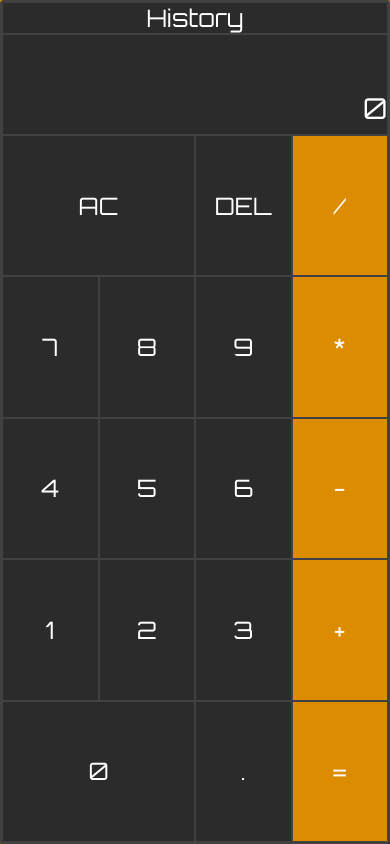
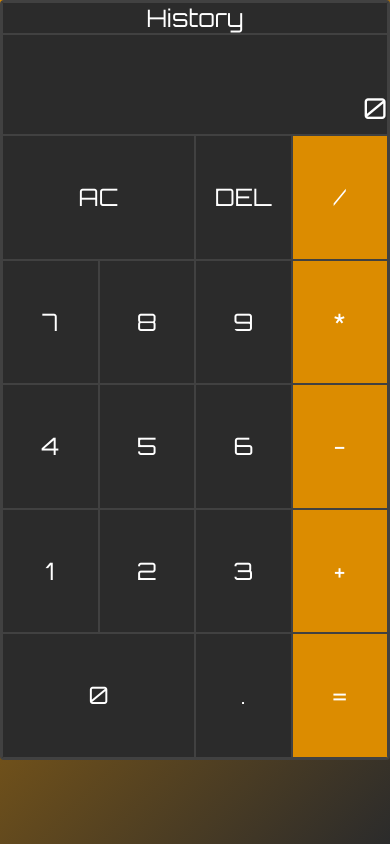
Before and after one commit to willswats/react-calculator, a React (Create React App) app: page / in a window 390 px wide. Built offline with nearby package versions, Linux system fonts and the light colour scheme.

Commit message:
Test mobile sizing

```diff
--- a/src/App.css
+++ b/src/App.css
@@ -5,3 +5,9 @@
   align-items: center;
   height: 100vh;
 }
+
+@media screen and (max-width: 768px) {
+  .app {
+    justify-content: flex-start;
+  }
+}
--- a/src/components/Calculator/Calculator.module.css
+++ b/src/components/Calculator/Calculator.module.css
@@ -13,6 +13,6 @@
 @media screen and (max-width: 480px) {
   .calculator {
     width: 100%;
-    height: 100%;
+    height: 90%;
   }
 }
```
